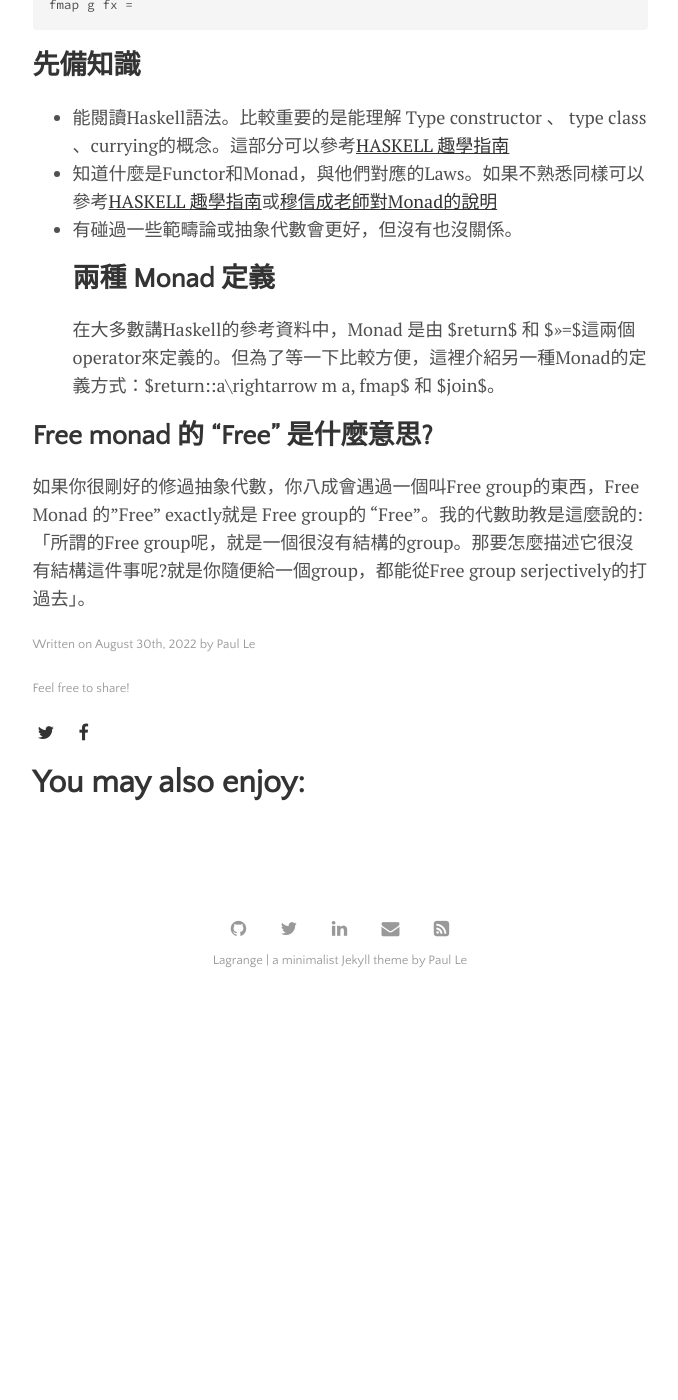
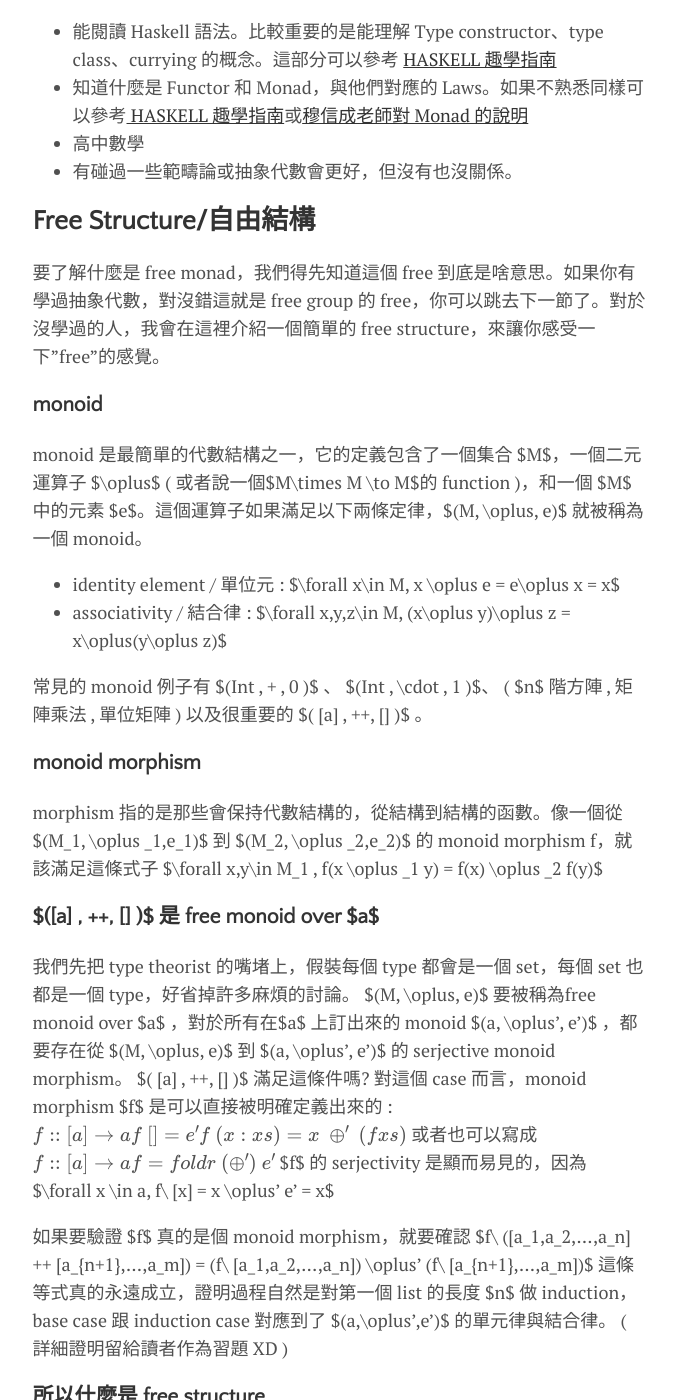
Before and after one commit to Daniel-Chang-T/Daniel-Chang-T.github.io, a Jekyll site: the page built from _posts/2022-08-30-Free Monad.md, in a window 1280 px wide and 1400 px high, scrolled down 383 px. Shown: the whole window, without its empty margins (300-978 px from the left). Built offline with Jekyll 4.4.1, drawn with Linux system fonts in a browser that asks for light colours; formulas are drawn with MathJax 3; before the commit the page ends 1389 px from its top, so only the background shows below that; some of the changed text lies outside the part shown.

Commit message:
free structure done

````diff
--- a/_data/settings.yml
+++ b/_data/settings.yml
@@ -4,7 +4,7 @@ disqus:
   disqus_shortname: 'https-lenpaul-github-io-lagrange'
 
 # If you are not using Google Analytics, please change 'google-ID' to an empty string
-google-ID: ''
+google-ID: 'G-56LK5TD36V'
 
 menu:
 - {name: 'About',   url: 'about.html'}
--- a/_posts/2022-08-30-Free Monad.md
+++ b/_posts/2022-08-30-Free Monad.md
@@ -8,15 +8,43 @@ usemathjax: true
 
 ## 緣起
 之前實習時讀到了很多有趣東西，想說寫下來當作實習成果+推廣這些有趣觀念。
-```haskell
-fmap::(a->b) -> f a -> f b
-fmap g fx =
-```
 ## 先備知識
-- 能閱讀Haskell語法。比較重要的是能理解 Type constructor 、 type class 、currying的概念。這部分可以參考[HASKELL 趣學指南](https://learnyouahaskell.mno2.org/)
-- 知道什麼是Functor和Monad，與他們對應的Laws。如果不熟悉同樣可以參考[HASKELL 趣學指南](https://learnyouahaskell.mno2.org/)或[穆信成老師對Monad的說明](https://scm.iis.sinica.edu.tw/ncs/2009/11/a-monad-primer/)
+- 能閱讀 Haskell 語法。比較重要的是能理解 Type constructor、type class、currying 的概念。這部分可以參考 [HASKELL 趣學指南](https://learnyouahaskell.mno2.org/)
+- 知道什麼是 Functor 和 Monad，與他們對應的 Laws。如果不熟悉同樣可以參考[ HASKELL 趣學指南](https://learnyouahaskell.mno2.org/)或[穆信成老師對 Monad 的說明](https://scm.iis.sinica.edu.tw/ncs/2009/11/a-monad-primer/)
+- 高中數學
 - 有碰過一些範疇論或抽象代數會更好，但沒有也沒關係。
+
+## Free Structure/自由結構
+要了解什麼是 free monad，我們得先知道這個 free 到底是啥意思。如果你有學過抽象代數，對沒錯這就是 free group 的 free，你可以跳去下一節了。對於沒學過的人，我會在這裡介紹一個簡單的 free structure，來讓你感受一下"free"的感覺。
+### monoid
+monoid 是最簡單的代數結構之一，它的定義包含了一個集合 $M$，一個二元運算子 $\oplus$ ( 或者說一個$M\times M \to M$的 function )，和一個 $M$ 中的元素 $e$。這個運算子如果滿足以下兩條定律，$(M, \oplus, e)$ 就被稱為一個 monoid。
+- identity element / 單位元 : $\forall x\in M, x \oplus e = e\oplus x = x$
+- associativity / 結合律 : $\forall x,y,z\in M, (x\oplus y)\oplus z = x\oplus(y\oplus z)$
+
+常見的 monoid 例子有 $(Int , + , 0 )$ 、 $(Int , \cdot , 1 )$、  ( $n$ 階方陣 , 矩陣乘法 , 單位矩陣 ) 以及很重要的 $( [a] , ++, [] )$ 。
+### monoid morphism
+morphism 指的是那些會保持代數結構的，從結構到結構的函數。像一個從 $(M_1, \oplus _1,e_1)$ 到 $(M_2, \oplus _2,e_2)$ 的 monoid morphism f，就該滿足這條式子 $\forall x,y\in M_1 , f(x \oplus _1 y) = f(x) \oplus _2 f(y)$
+### $([a] , ++, []  )$ 是 free monoid over $a$
+我們先把 type theorist 的嘴堵上，假裝每個 type 都會是一個 set，每個 set 也都是一個 type，好省掉許多麻煩的討論。 $(M, \oplus, e)$ 要被稱為free monoid over $a$ ，對於所有在$a$ 上訂出來的 monoid $(a, \oplus', e')$ ，都要存在從 $(M, \oplus, e)$ 到 $(a, \oplus', e')$ 的 serjective monoid morphism。 $( [a] , ++, [] )$ 滿足這條件嗎? 對這個 case 而言，monoid morphism $f$ 是可以直接被明確定義出來的 :
+$$
+f :: [a] \to a\\
+f\ [] = e'\\
+f\ (x:xs) = x\ \oplus'\ (f xs)
+$$
+或者也可以寫成
+$$
+f :: [a] \to a\\
+f = foldr\ (\oplus')\ e'
+$$
+$f$ 的 serjectivity 是顯而易見的，因為 $\forall x \in a, f\ [x] = x \oplus' e' = x$
+
+如果要驗證 $f$ 真的是個 monoid morphism，就要確認 $f\ ([a_1,a_2,...,a_n] ++ [a_{n+1},...,a_m]) = (f\ [a_1,a_2,...,a_n]) \oplus' (f\ [a_{n+1},...,a_m])$ 這條等式真的永遠成立，證明過程自然是對第一個 list 的長度 $n$ 做 induction，base case 跟 induction case 對應到了 $(a,\oplus',e')$ 的單元律與結合律。 ( 詳細證明留給讀者作為習題 XD )
+
+### 所以什麼是 free structure
+我想改寫之前聽過的，代數助教的說法來總結 : 「一個 free structure 是只有最基本的結構的東西，所以對於任何更有結構的東西，它都有辦法映射過去。」
+
 ## 兩種 Monad 定義
+如果前面那段你讀的霧茫茫，這段會岔開一下講別的東西，給你點時間接受 free structure。
 在大多數講Haskell的參考資料中，Monad 是由 $return$ 和 $>>=$這兩個operator來定義的。但為了等一下比較方便，這裡介紹另一種Monad的定義方式：$return::a\rightarrow m a, fmap$ 和 $join$。
 
 ## Free monad 的 "Free" 是什麼意思?
````
